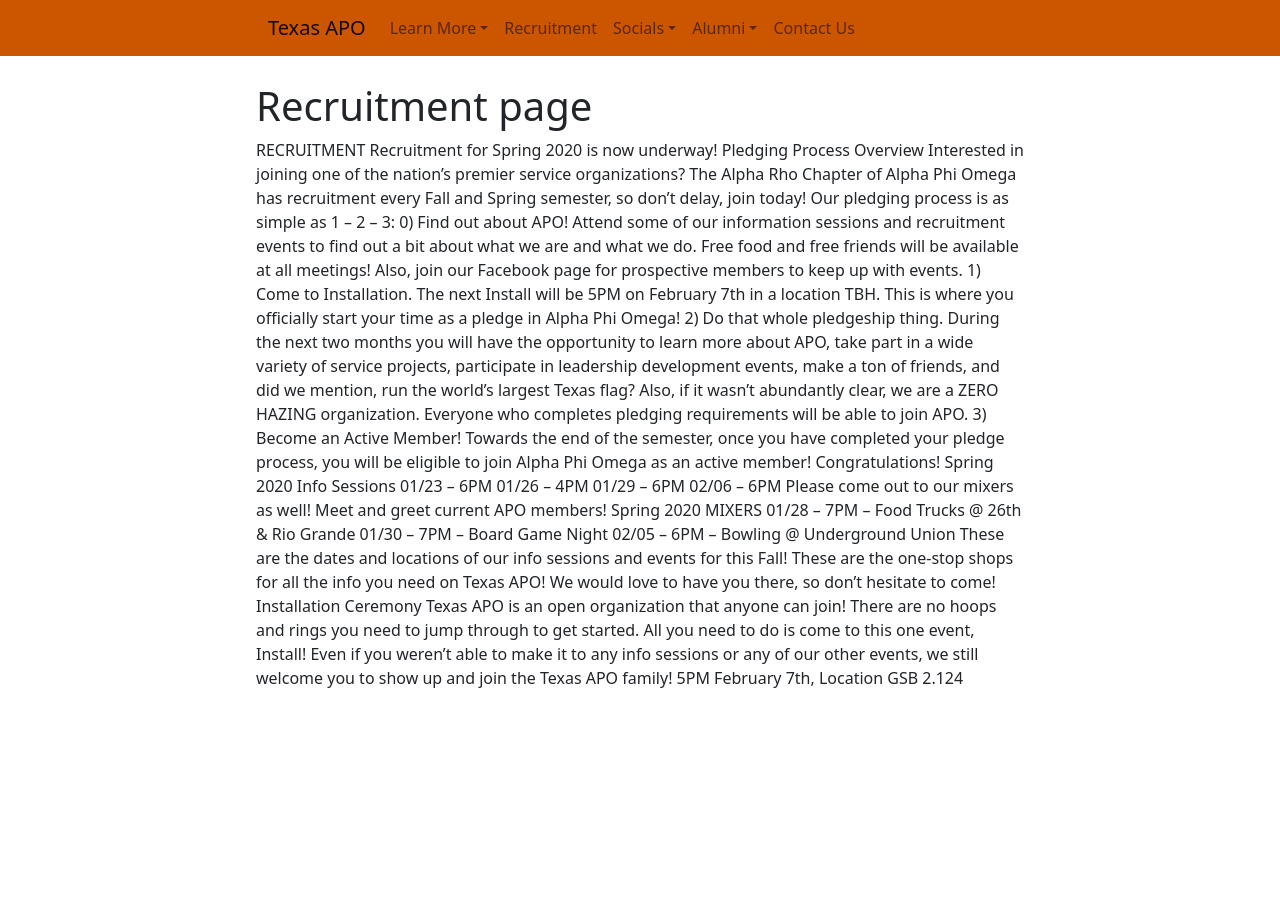
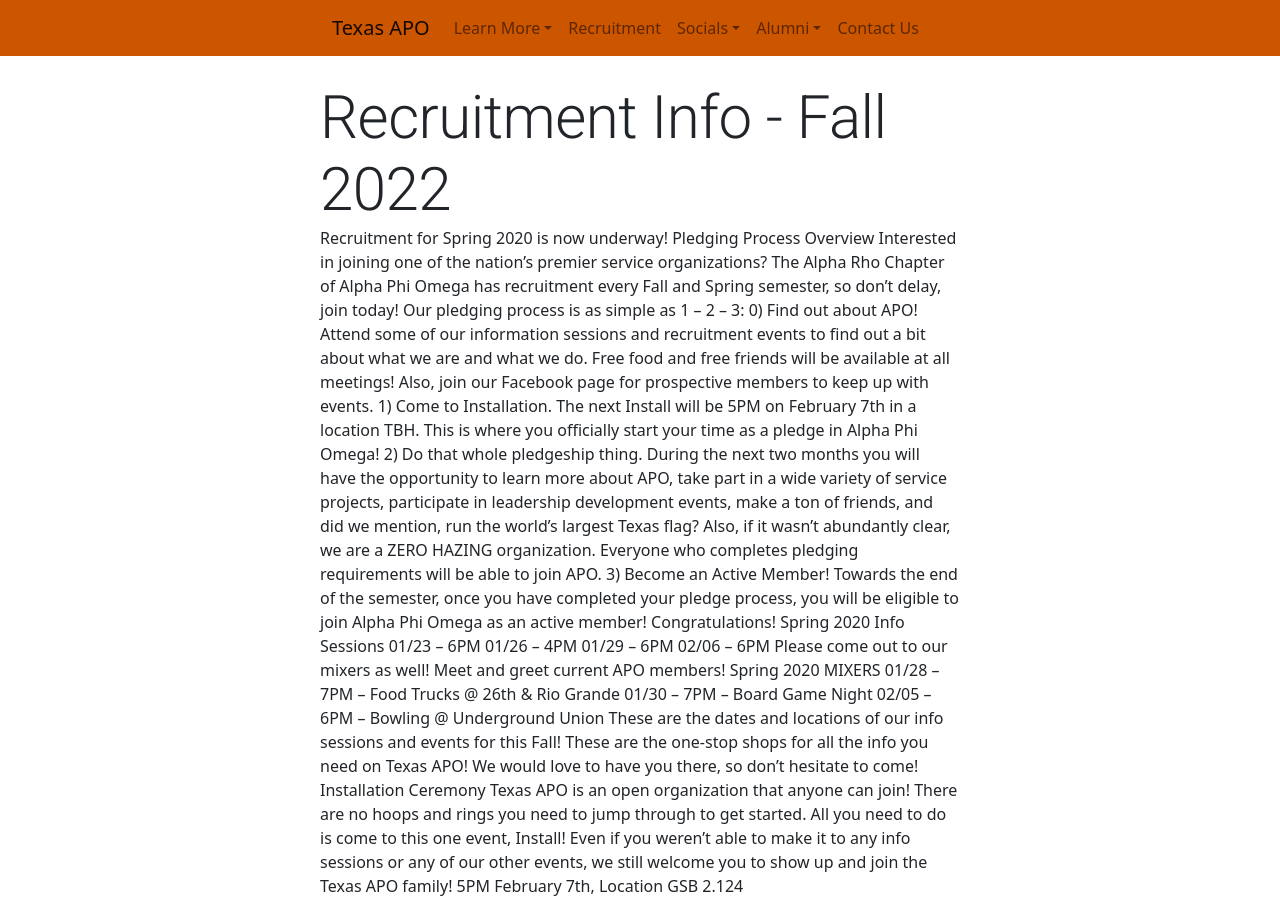
Before and after one commit to amodica/TexasAPO, a React (Create React App) app in the folder frontend/: page /recruitment in a window 1280 px wide. Before the commit the page ends 800 px from the top, so only its background shows below. Built offline with nearby package versions, Linux system fonts and the light colour scheme.

Commit message:
Styling to Recruitment page

```diff
--- a/frontend/src/components/Contact.js
+++ b/frontend/src/components/Contact.js
@@ -1,5 +1,6 @@
 import Typography from '@mui/material/Typography';
 import '../styles/Contact.css';
+import '../styles/GlobalStyles.css';
 
 const Contact = () =>  {
     return (
--- a/frontend/src/components/Recruitment.js
+++ b/frontend/src/components/Recruitment.js
@@ -1,11 +1,14 @@
-import '../styles/GlobalStyles.css';
+import Typography from '@mui/material/Typography';
 
 const Recruitment = () => {
     return (
         <div>
-            <h1>Recruitment page</h1>
+            <Typography variant="h2">
+                Recruitment Info - Fall 2022
+            </Typography>
 
-            RECRUITMENT
+            <div>
+                <p>
                     Recruitment for Spring 2020 is now underway!
 
                     Pledging Process Overview
@@ -55,8 +58,8 @@ Installation Ceremony
                     Texas APO is an open organization that anyone can join! There are no hoops and rings you need to jump through to get started. All you need to do is come to this one event, Install! Even if you weren’t able to make it to any info sessions or any of our other events, we still welcome you to show up and join the Texas APO family!
 
                     5PM February 7th, Location GSB 2.124
-
-
+                </p>
+            </div>
         </div>
     );
 }
--- a/frontend/src/styles/Contact.css
+++ b/frontend/src/styles/Contact.css
@@ -7,6 +7,11 @@
     flex-direction: row;
     flex-grow: 1;
     width: 100%;
+    margin-bottom: 5%;
+}
+
+.position-container {
+    margin-top: 5%;
     margin-bottom: 5%;
 }
 
@@ -22,8 +27,3 @@
     text-align: right;
     width: 100%;
 }
-
-.position-container {
-    margin-top: 5%;
-    margin-bottom: 5%;
-}
--- a/frontend/src/styles/GlobalStyles.css
+++ b/frontend/src/styles/GlobalStyles.css
@@ -1,5 +1,5 @@
 .global-margins {
     margin-top: 2%;
-    margin-left: 20%;
-    margin-right: 20%;
+    margin-left: 25%;
+    margin-right: 25%;
 }
--- a/frontend/src/styles/Navigation.css
+++ b/frontend/src/styles/Navigation.css
@@ -3,8 +3,8 @@
 }
 
 .nav-container {
-    padding-left: 20%;
-    padding-right: 20%;
+    padding-left: 25%;
+    padding-right: 0%;
 }
 
 .link-styling {
```
Lines whose indentation alone changed are shown as unchanged.
